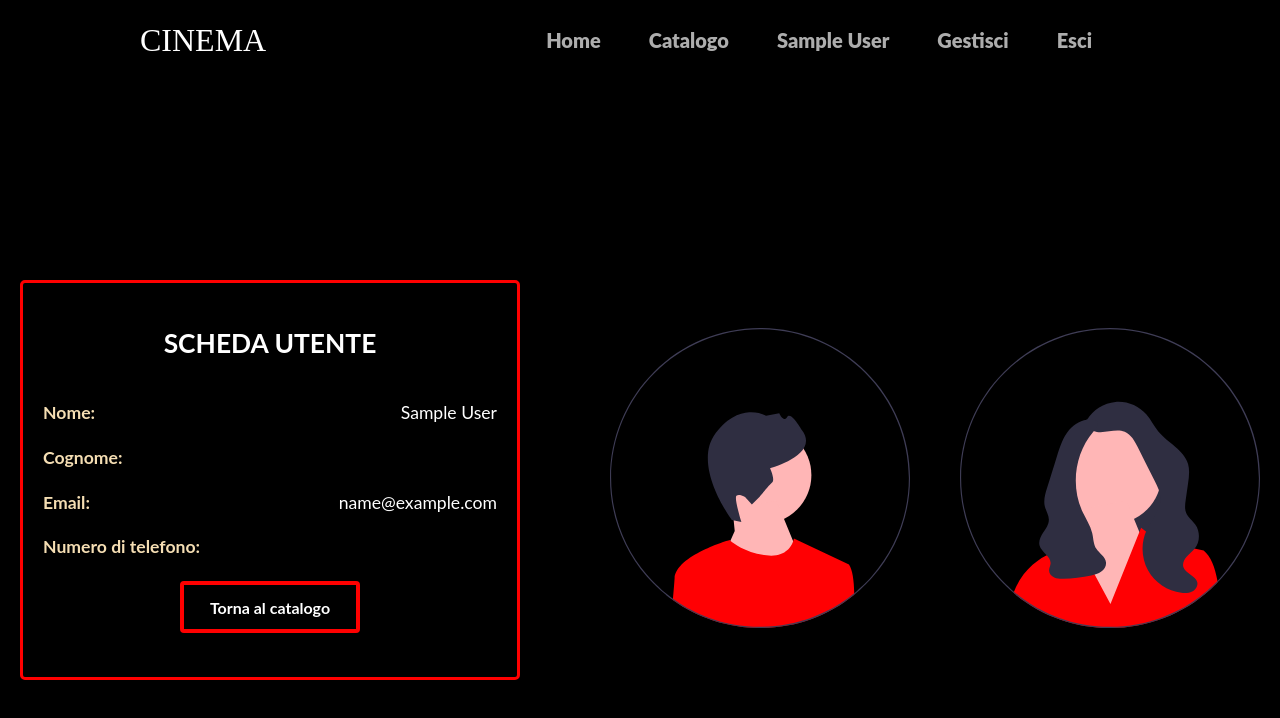
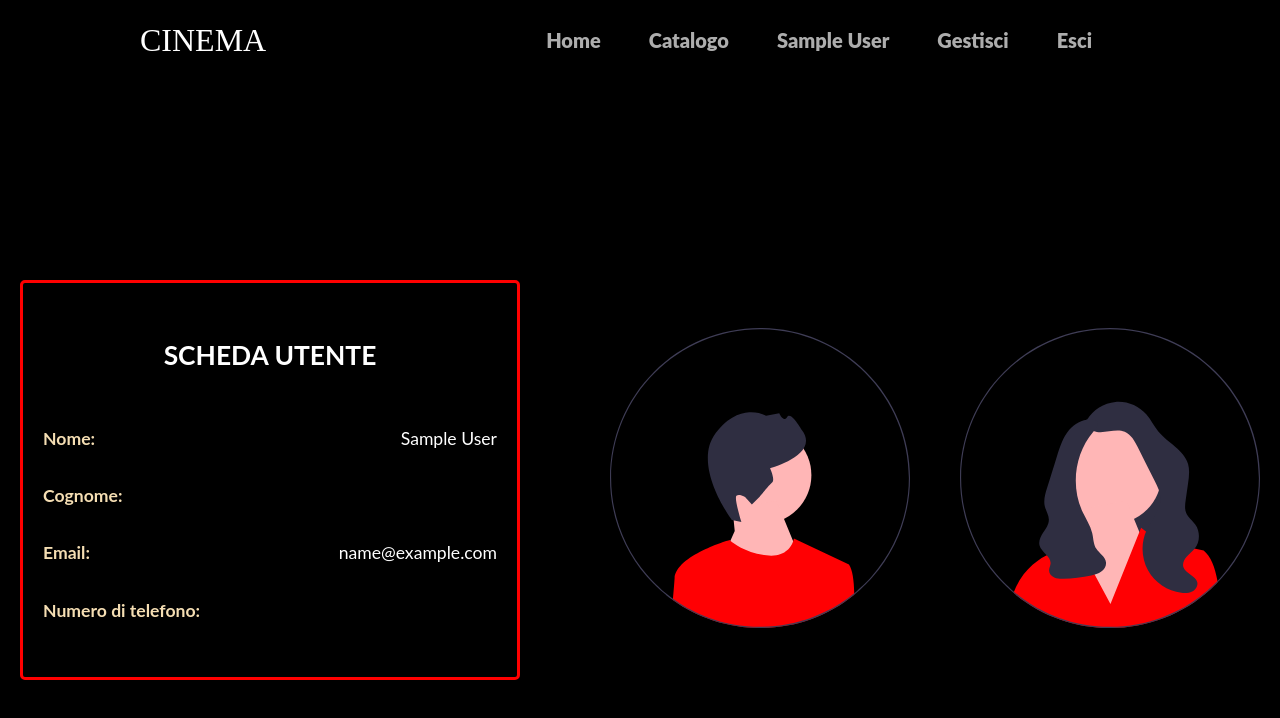
Before and after one commit to filippo-roc/cinema-frontend, an Angular app: page /user in a window 1280 px wide. Shown: the top 718 px of the page. Built offline with nearby package versions, Linux system fonts and the light colour scheme; no server answers; sample sign-in values are in the browser's storage.

Commit message:
styles updated

```diff
--- a/src/app/add-film/add-film.component.ts
+++ b/src/app/add-film/add-film.component.ts
@@ -28,7 +28,6 @@ export class AddFilmComponent {
     const nuovoFilm: Film = new Film(this.title,this.description,this.imageURL, this.actors, this.duration, this.year, this.price, this.category);
     this.filmService.addFilm(nuovoFilm);
     this.router.navigate(["/catalogue"])
-
   }
 
   getCategories() {
--- a/src/app/header/header.component.ts
+++ b/src/app/header/header.component.ts
@@ -26,7 +26,6 @@ export class HeaderComponent {
  async onLogout() {
     try {
       const result = await lastValueFrom(this.myAuthService.logout());
-
      } catch (err){
       console.log(err)
     }
--- a/src/app/user/user.component.html
+++ b/src/app/user/user.component.html
@@ -23,7 +23,6 @@
                     <p class="user__detail__property-name">Numero di telefono: </p>
                     <p>{{ user.phoneNumber }}</p>
                 </div>
-                <button type="submit" class="add-form__btn btn " routerLink="/catalogue" >Torna al catalogo</button>
 
               </div>
 
```
Also changed, not shown: src/app/film.service.ts (line endings or trailing spaces).
